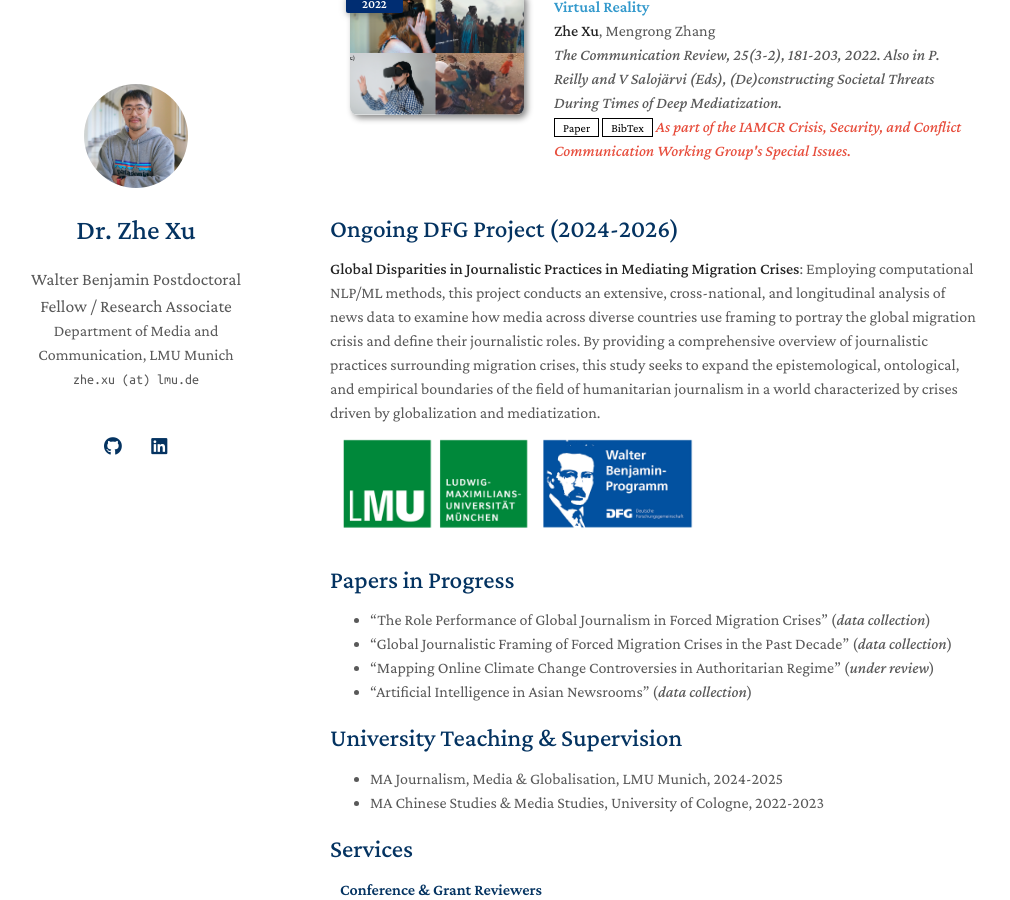
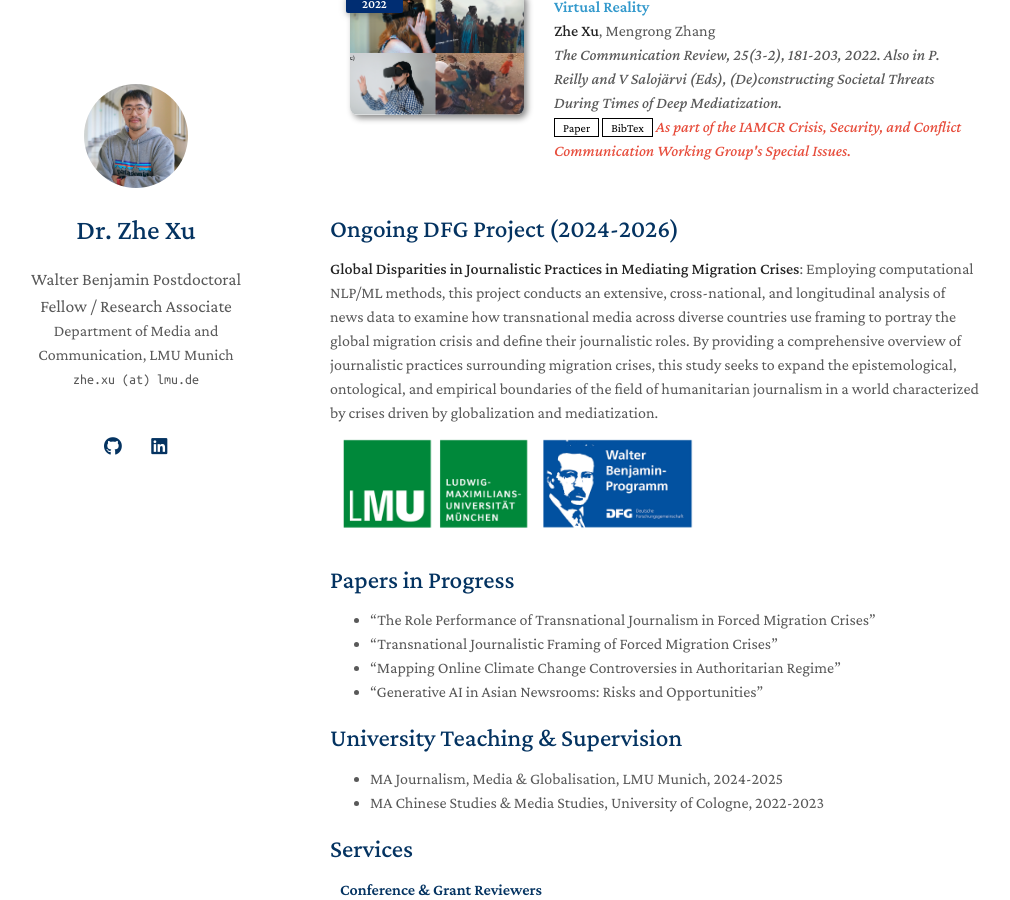
Before and after one commit to zhexuphd/home, a Jekyll site: the page built from index.md, in a window 1280 px wide and 900 px high, scrolled down 1424 px. Shown: the whole window, without its empty margins (140-1150 px from the left). Built offline with Jekyll 4.4.1, drawn with Linux system fonts in a browser that asks for light colours; a style sheet for code colours, icons or effects is not loaded; our own code applies the rules of GitHub Pages for plain Markdown files.

Commit message:
Update index.md

```diff
--- a/index.md
+++ b/index.md
@@ -29,15 +29,15 @@
 
 ## Ongoing DFG Project (2024-2026)
 
-**Global Disparities in Journalistic Practices in Mediating Migration Crises**: Employing computational NLP/ML methods, this project conducts an extensive, cross-national, and longitudinal analysis of news data to examine how media across diverse countries use framing to portray the global migration crisis and define their journalistic roles. By providing a comprehensive overview of journalistic practices surrounding migration crises, this study seeks to expand the epistemological, ontological, and empirical boundaries of the field of humanitarian journalism in a world characterized by crises driven by globalization and mediatization.
+**Global Disparities in Journalistic Practices in Mediating Migration Crises**: Employing computational NLP/ML methods, this project conducts an extensive, cross-national, and longitudinal analysis of news data to examine how transnational media across diverse countries use framing to portray the global migration crisis and define their journalistic roles. By providing a comprehensive overview of journalistic practices surrounding migration crises, this study seeks to expand the epistemological, ontological, and empirical boundaries of the field of humanitarian journalism in a world characterized by crises driven by globalization and mediatization.
 ![Image Description](assets/img/dfg2.png)
 
 ## Papers in Progress
 
-- "The Role Performance of Global Journalism in Forced Migration Crises" (<i>data collection</i>)
-- "Global Journalistic Framing of Forced Migration Crises in the Past Decade" (<i>data collection</i>)
-- "Mapping Online Climate Change Controversies in Authoritarian Regime" (<i>under review</i>)
-- "Artificial Intelligence in Asian Newsrooms" (<i>data collection</i>)
+- "The Role Performance of Transnational Journalism in Forced Migration Crises"
+- "Transnational Journalistic Framing of Forced Migration Crises"
+- "Mapping Online Climate Change Controversies in Authoritarian Regime"
+- "Generative AI in Asian Newsrooms: Risks and Opportunities"
 
 ## University Teaching & Supervision
 
```
